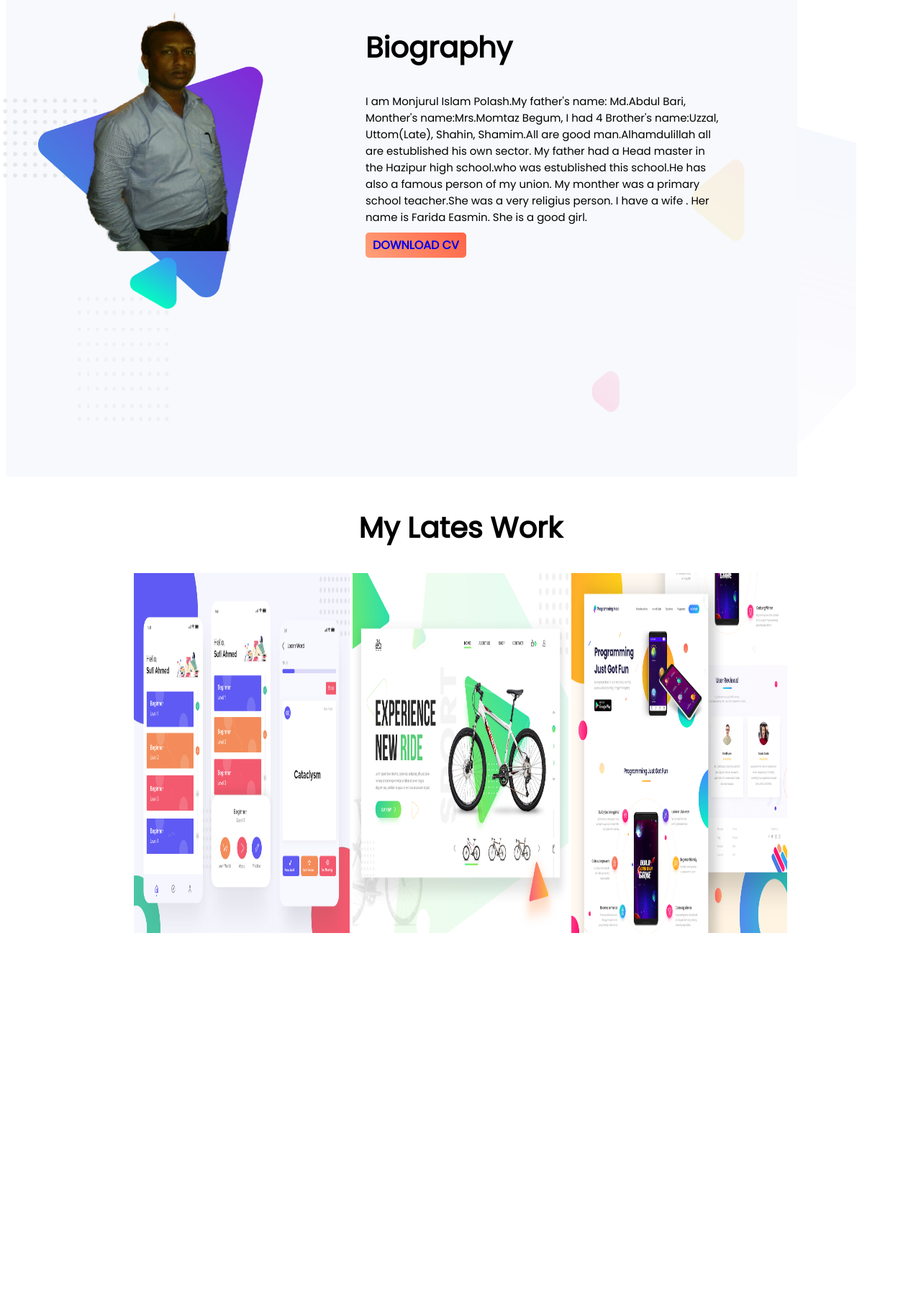
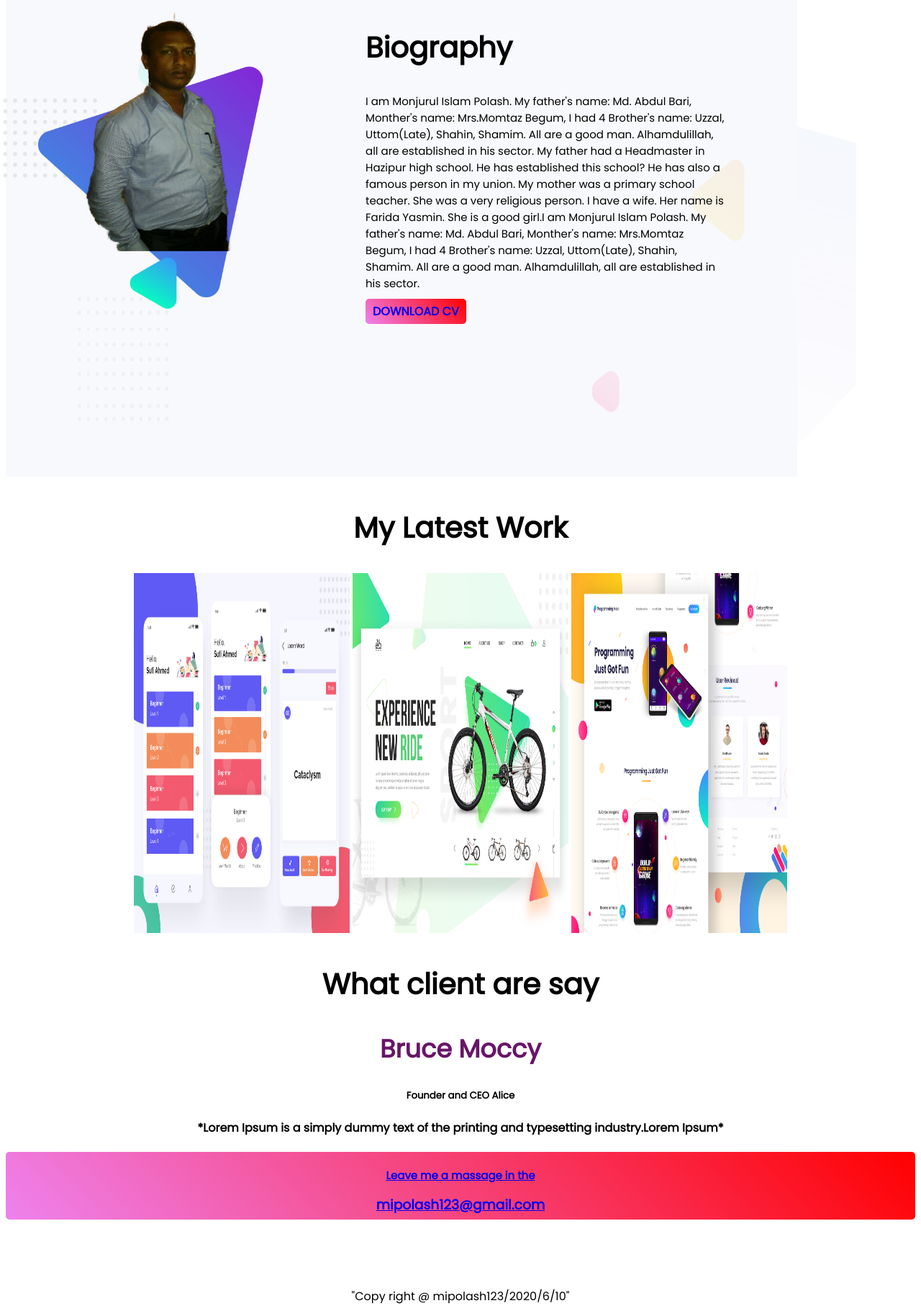
Before and after one commit to MIPolash-Prog/personal-website, a plain HTML site: page index.html in a window 1280 px wide. Shown: the part 688-2509 px from the top of the page at 72% size. Before the commit the page ends 1999 px from the top, so only its background shows below. Drawn offline with Linux system fonts and the light colour scheme.

Commit message:
all error were finished

```diff
--- a/index.html
+++ b/index.html
@@ -15,9 +15,7 @@
     <div class="half-width">
         <h1>Hello I'm</h1>
         <h2>M I Polash</h2>
-        <p>You might saw I flying every where.You my thought who are you ?
-         ok , I am Monjurul Islam Polash.I am a web developer.I am a
-         newcomerbut I try ensured best quality of my work. So, you may-
+        <p>You might saw me flying everywhere.You may think who are you? ok, I am Monjurul Islam Polash. I am a web developer. I am a newcomer but I try the best quality of my work. So, you may-
         </P>
         <a class="link-button" target="_blank" href="https://www.linkedin.com/in/monjurul-islam-polash-417782147/"> KNOCK ME</a>
     </div>
@@ -40,9 +38,9 @@
 
     <div class="second-width">
         <h1>Biography</h1>
-        <p>I am Monjurul Islam Polash.My father's name: Md.Abdul Bari, Monther's name:Mrs.Momtaz Begum, I had 4 Brother's name:Uzzal, Uttom(Late), Shahin, Shamim.All are good man.Alhamdulillah all are estublished his own sector.
-        My father had a Head master in the Hazipur high school.who was estublished
-        this school.He has also a famous person of my union. My monther was a primary school teacher.She was a very religius person. I have a wife . Her name is Farida Easmin. She is a good girl.
+        <p>I am Monjurul Islam Polash. My father's name: Md. Abdul Bari, Monther's name: Mrs.Momtaz Begum, I had 4 Brother's name: Uzzal, Uttom(Late), Shahin, Shamim. All are a good man. Alhamdulillah, all are established in his sector.
+         My father had a Headmaster in Hazipur high school. He has established this school?  He has also a famous person in my union. My mother was a primary school teacher. She was a very religious person. I have a wife. Her name is Farida Yasmin. She is a good girl.I am Monjurul Islam Polash. My father's name: Md. Abdul Bari, Monther's name: Mrs.Momtaz Begum, I had 4 Brother's name: Uzzal, Uttom(Late), Shahin, Shamim. All are a good man. Alhamdulillah, all are established in his sector.
+
         </p>
 
         <a class="link-button" target="_blank" href="https://1drv.ms/w/s!AuY1yXj0xnb9jBz4ODWEH3fl9Zpx ">DOWNLOAD CV </a>
@@ -55,7 +53,7 @@
     <img src="images/latest-work-bg.png" alt="" height="700" width="1100">
 
     <div>
-    <h1>My Lates Work</h1>
+    <h1>My Latest Work</h1>
     </div>
 
     <div>
@@ -67,6 +65,34 @@
     </div>
 
 </section>
+<section>
+<div>
+    <h1>
+        What client are say
+    </h1>
+    <h2>Bruce Moccy</h2>
+    <h5>
+        Founder and CEO Alice
+    </h5>
+    <h4>
+        *Lorem Ipsum is a simply dummy text of the printing and typesetting industry.Lorem Ipsum*
+    </h4>
+
+        <h3 class="link-button" id="massage-button">
+            <a href="#">
+              <p> Leave me a massage in the</p>
+              <span><b> mipolash123@gmail.com</b></span>
+            </a>
+       </h3>
+       <br/>
+       <br/>
+       <br/>
+        <footer>
+                     "Copy right @ mipolash123/2020/6/10"
+       </footer>
+
+</div>
+</section>
 
 </body>
 </html>
--- a/style.css
+++ b/style.css
@@ -44,7 +44,7 @@ p{
 
 .link-button{
     text-decoration-color: transparent;
-    background-image:linear-gradient(45deg,lightsalmon,tomato);
+    background-image:linear-gradient(45deg,violet,red);
     padding:6px 10px;
     border-radius: 5px;
     font-weight: 600px;
```
